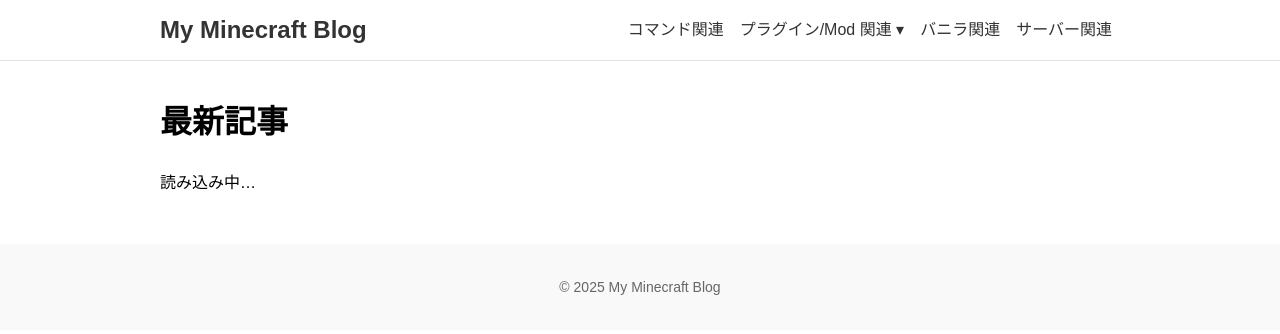
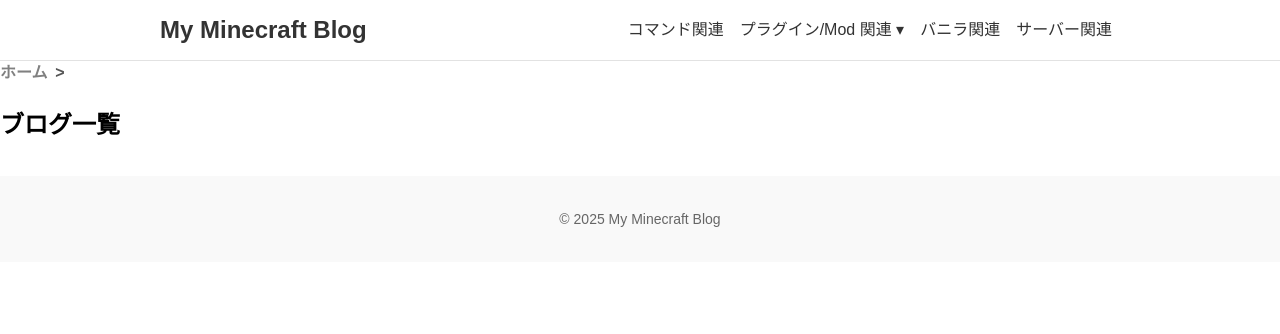
Before and after one commit to Riku-tatuto/minecraft-blog, a Jekyll site: the page built from home.html, in a window 1280 px wide. Shown: the top 334 px of the page. Built offline with Jekyll 4.4.1, drawn with Linux system fonts in a browser that asks for light colours; comment, search, counter and statistics services are not loaded.

Commit message:
Update home.html

```diff
--- a/home.html
+++ b/home.html
@@ -1,33 +1,25 @@
 ---
 layout: default
-title: Home
-permalink: /home
+permalink: /home.html
 ---
-<main class="container">
-  <h1>最新記事</h1>
-  <div id="post-list">読み込み中…</div>
-</main>
-<script>
-  // GitHub Pages の baseurl を Liquid で取得
-  const BASE_URL = "{{ site.baseurl }}";
-  const postList = document.getElementById('post-list');
 
-  db.collection('posts').orderBy('createdAt', 'desc').get()
-    .then(snapshot => {
-      postList.innerHTML = '';  // 読み込み中メッセージをクリア
-      snapshot.forEach(doc => {
-        const post = doc.data();
-        // リンク生成に baseurl を含める
-        const link = `${BASE_URL}/${post.slug}`;
-        const item = document.createElement('article');
-        item.innerHTML = `
-          <h2><a href="${link}">${post.title}</a></h2>
-          <p>カテゴリ: ${post.category}</p>
-        `;
-        postList.appendChild(item);
-      });
-    })
-    .catch(err => {
-      postList.innerHTML = `<p>記事の読み込みに失敗しました: ${err.message}</p>`;
-    });
-</script>
+<section>
+  <h1>ブログ一覧</h1>
+  <ul>
+    {% for post in paginator.posts %}
+      <li>
+        <a href="{{ post.url }}">{{ post.title }}</a>
+        <small>{{ post.date | date: "%Y-%m-%d" }}</small>
+      </li>
+    {% endfor %}
+  </ul>
+
+  <nav class="pagination">
+    {% if paginator.previous_page %}
+      <a href="{{ paginator.previous_page_path }}">← 前へ</a>
+    {% endif %}
+    {% if paginator.next_page %}
+      <a href="{{ paginator.next_page_path }}">次へ →</a>
+    {% endif %}
+  </nav>
+</section>
```
